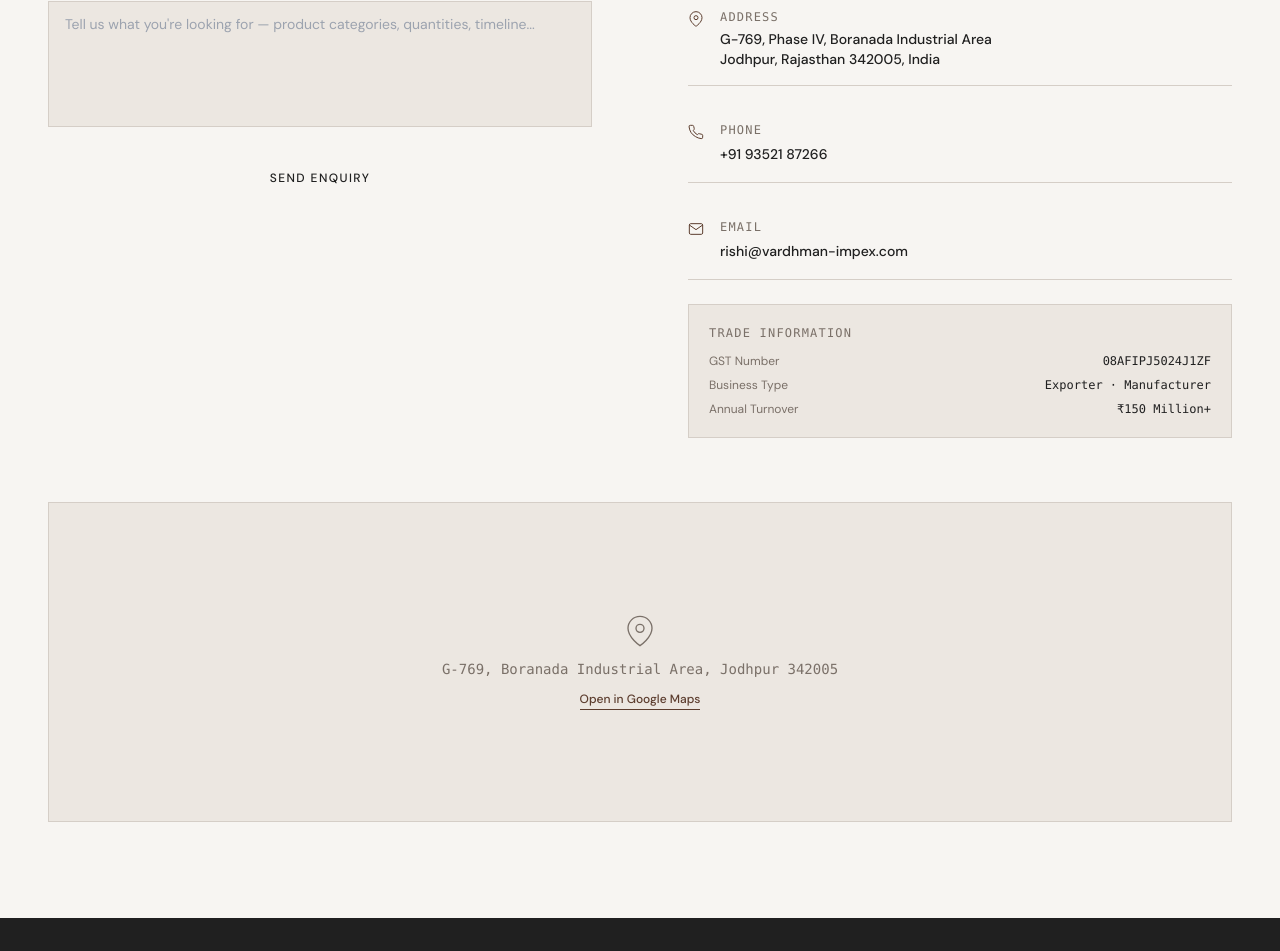
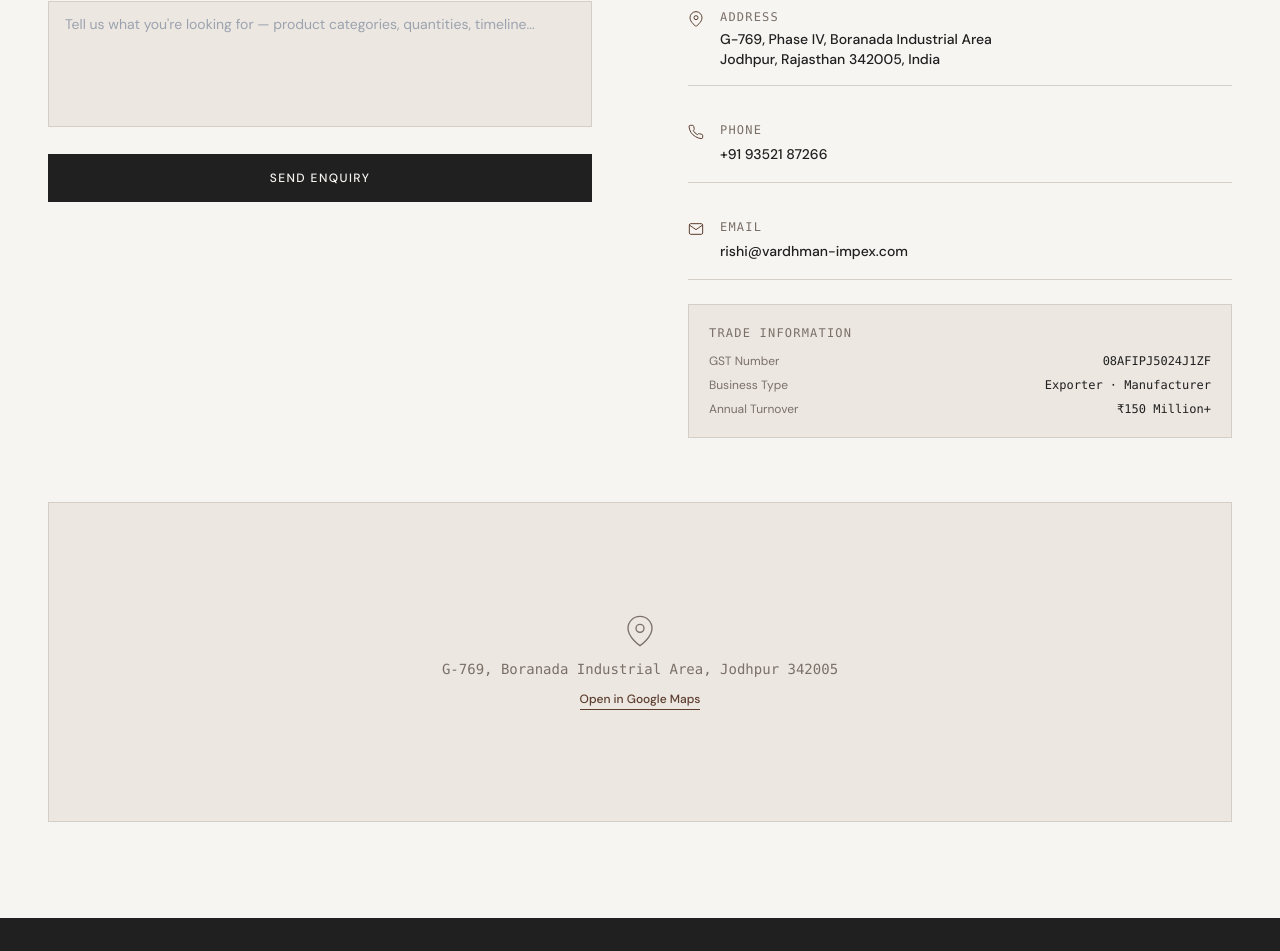
Before and after one commit to rishijain2051-coder/teju, a Next.js app: page /contact in a window 1280 px wide. Shown: the part 1090-2041 px from the top of the page. Built offline with nearby package versions, Linux system fonts and the light colour scheme; no server answers.

Commit message:
Update ContactSplit.tsx

```diff
--- a/src/app/contact/components/ContactSplit.tsx
+++ b/src/app/contact/components/ContactSplit.tsx
@@ -203,7 +203,7 @@ const handleSubmit = (e: React.FormEvent) => {
                 <button
                 type="submit"
                 disabled={formState === 'loading'}
-                className="w-full py-4 bg-primarytext-primary-foreground text-xs font-medium tracking-[0.12em] uppercase btn-lift disabled:opacity-60 disabled:cursor-not-allowed transition-all">
+                className="w-full py-4 bg-primary text-primary-foreground text-xs font-medium tracking-[0.12em] uppercase btn-lift disabled:opacity-60 disabled:cursor-not-allowed transition-all">
 
                   {formState === 'loading' ? 'Sending...' : 'Send Enquiry'}
                 </button>
```
